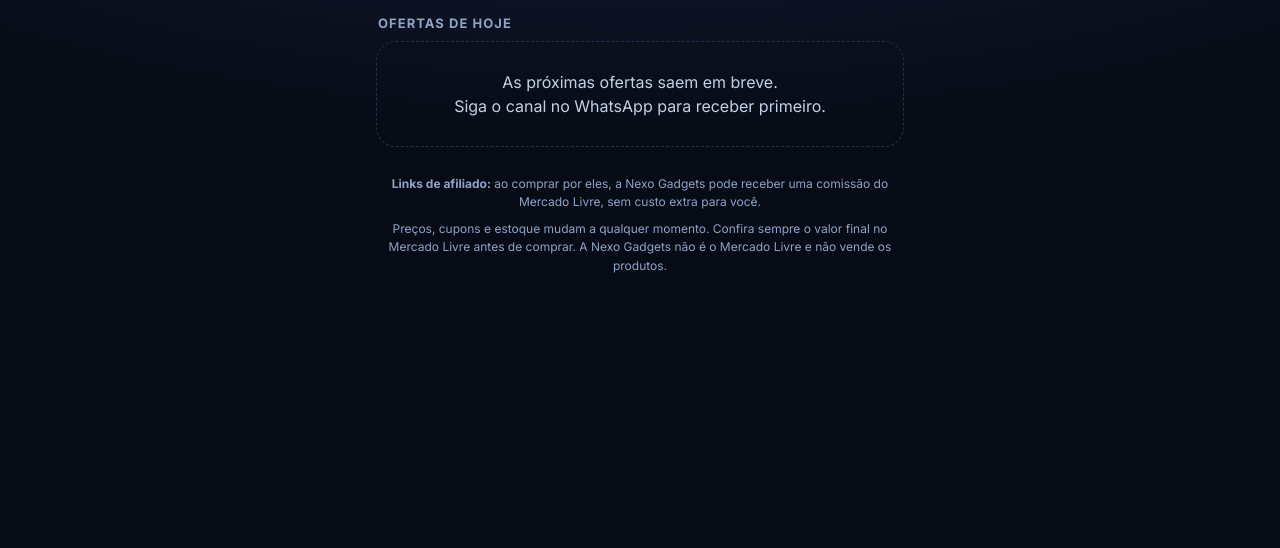
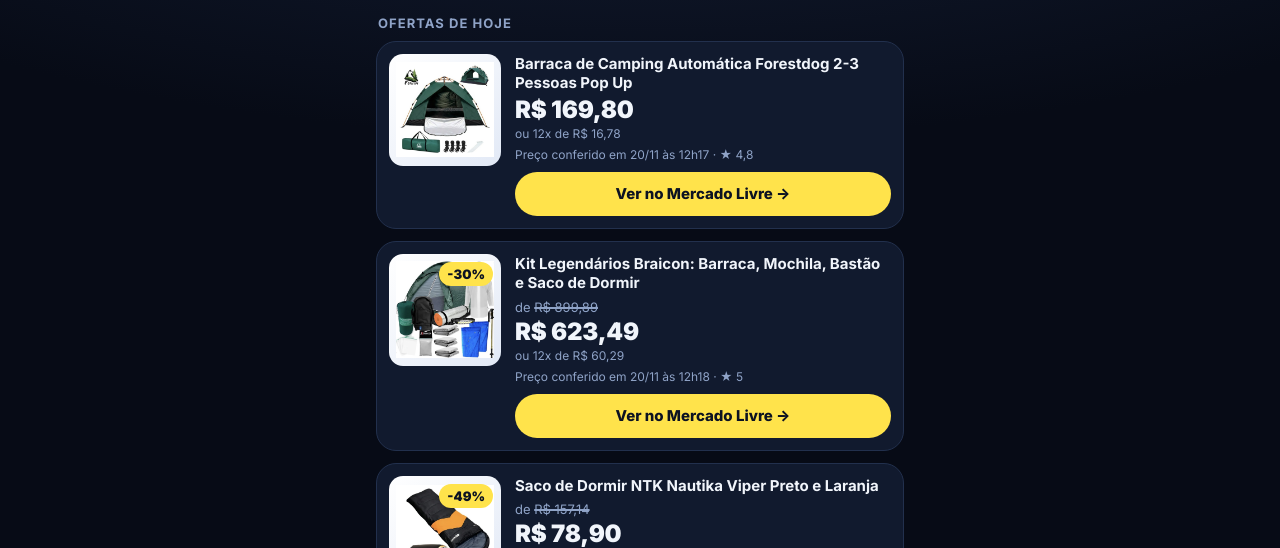
Before and after one commit to rafanasc28/ofertas, a plain HTML site: page index.html in a window 1280 px wide. Shown: the part 252-800 px from the top of the page. Drawn offline with Linux system fonts and the light colour scheme; no server answers.

Commit message:
vitrine 23/11: renova as 10 ofertas de camping até 25/11 10h10 (valido_ate)
Co-Authored-By: Claude Opus 5.5 <noreply@anthropic.com>

```diff
--- a/extras.json
+++ b/extras.json
@@ -1,5 +1,5 @@
 {
- "_regra": "Ofertas só da vitrine (sem post no Instagram), aprovadas pelo CTO Master. Cada uma some sozinha validade_h horas depois de conferido_em (padrão 24 h). Só links https://meli.la/.",
+ "_regra": "Ofertas só da vitrine (sem post no Instagram), aprovadas pelo CTO Master. Cada uma some sozinha validade_h horas depois de conferido_em (padrão 24 h). Só links https://meli.la/. Renovação: valido_ate (ISO) substitui o prazo; conferido_em continua sendo o horário real do print.",
  "ofertas": [
   {
    "nome": "Barraca de Camping Automática Forestdog 2-3 Pessoas Pop Up",
@@ -14,7 +14,8 @@
    "link": "https://meli.la/27pX8kd",
    "conferido_em": "2026-11-20T15:17:00Z",
    "destaque": false,
-   "validade_h": 48
+   "validade_h": 48,
+   "valido_ate": "2026-11-25T13:10:00Z"
   },
   {
    "nome": "Kit Legendários Braicon: Barraca, Mochila, Bastão e Saco de Dormir",
@@ -29,7 +30,8 @@
    "link": "https://meli.la/2dMxuq2",
    "conferido_em": "2026-11-20T15:18:00Z",
    "destaque": false,
-   "validade_h": 48
+   "validade_h": 48,
+   "valido_ate": "2026-11-25T13:10:00Z"
   },
   {
    "nome": "Saco de Dormir NTK Nautika Viper Preto e Laranja",
@@ -44,7 +46,8 @@
    "link": "https://meli.la/2agXSzU",
    "conferido_em": "2026-11-20T15:19:00Z",
    "destaque": false,
-   "validade_h": 48
+   "validade_h": 48,
+   "valido_ate": "2026-11-25T13:10:00Z"
   },
   {
    "nome": "Kit Legendários Camping Kala 6 Itens com Barraca",
@@ -59,7 +62,8 @@
    "link": "https://meli.la/27cdpbo",
    "conferido_em": "2026-11-20T15:19:00Z",
    "destaque": false,
-   "validade_h": 48
+   "validade_h": 48,
+   "valido_ate": "2026-11-25T13:10:00Z"
   },
   {
    "nome": "Kit Legendários 11 Peças NTK Nautika com Mochila e Barraca",
@@ -74,7 +78,8 @@
    "link": "https://meli.la/2yHEfS6",
    "conferido_em": "2026-11-20T15:16:00Z",
    "destaque": false,
-   "validade_h": 48
+   "validade_h": 48,
+   "valido_ate": "2026-11-25T13:10:00Z"
   },
   {
    "nome": "Bastão de Caminhada Trekking Retrátil Antishock Alumínio",
@@ -89,7 +94,8 @@
    "link": "https://meli.la/1XFoLKJ",
    "conferido_em": "2026-11-20T20:31:00Z",
    "destaque": false,
-   "validade_h": 48
+   "validade_h": 48,
+   "valido_ate": "2026-11-25T13:10:00Z"
   },
   {
    "nome": "Kit 2 Capas de Chuva Reforçadas Transparentes com Capuz",
@@ -104,7 +110,8 @@
    "link": "https://meli.la/1pcU3Fo",
    "conferido_em": "2026-11-20T20:32:00Z",
    "destaque": false,
-   "validade_h": 48
+   "validade_h": 48,
+   "valido_ate": "2026-11-25T13:10:00Z"
   },
   {
    "nome": "Lona Azul Reforçada 4x4 m 100 Micras Ajax",
@@ -119,7 +126,8 @@
    "link": "https://meli.la/259vHPN",
    "conferido_em": "2026-11-20T20:33:00Z",
    "destaque": false,
-   "validade_h": 48
+   "validade_h": 48,
+   "valido_ate": "2026-11-25T13:10:00Z"
   },
   {
    "nome": "Lanterna de Cabeça Recarregável Hytalux HY093 LED 2000 lm",
@@ -134,7 +142,8 @@
    "link": "https://meli.la/1jx63Cx",
    "conferido_em": "2026-11-20T20:34:00Z",
    "destaque": false,
-   "validade_h": 48
+   "validade_h": 48,
+   "valido_ate": "2026-11-25T13:10:00Z"
   },
   {
    "nome": "Kit 5 Mantas Térmicas Aluminizadas para Acampamento",
@@ -149,7 +158,8 @@
    "link": "https://meli.la/2yW2qkm",
    "conferido_em": "2026-11-20T20:35:00Z",
    "destaque": false,
-   "validade_h": 48
+   "validade_h": 48,
+   "valido_ate": "2026-11-25T13:10:00Z"
   }
  ]
 }
--- a/index.html
+++ b/index.html
@@ -139,7 +139,8 @@ async function carregar(){
     const doBanco = api.status === "fulfilled" ? api.value.ofertas : [];
     const agora = Date.now();
     const extras = (ext.status === "fulfilled" ? ext.value.ofertas || [] : [])
-      .filter(o => agora - new Date(o.conferido_em).getTime() < (o.validade_h || 24) * 3600 * 1000)
+      .filter(o => o.valido_ate ? agora < new Date(o.valido_ate).getTime()
+                               : agora - new Date(o.conferido_em).getTime() < (o.validade_h || 24) * 3600 * 1000)
       .filter(o => !doBanco.some(b => b.link === o.link));
     const ofertas = [...doBanco, ...extras];
     if (!ofertas.length) {
```
